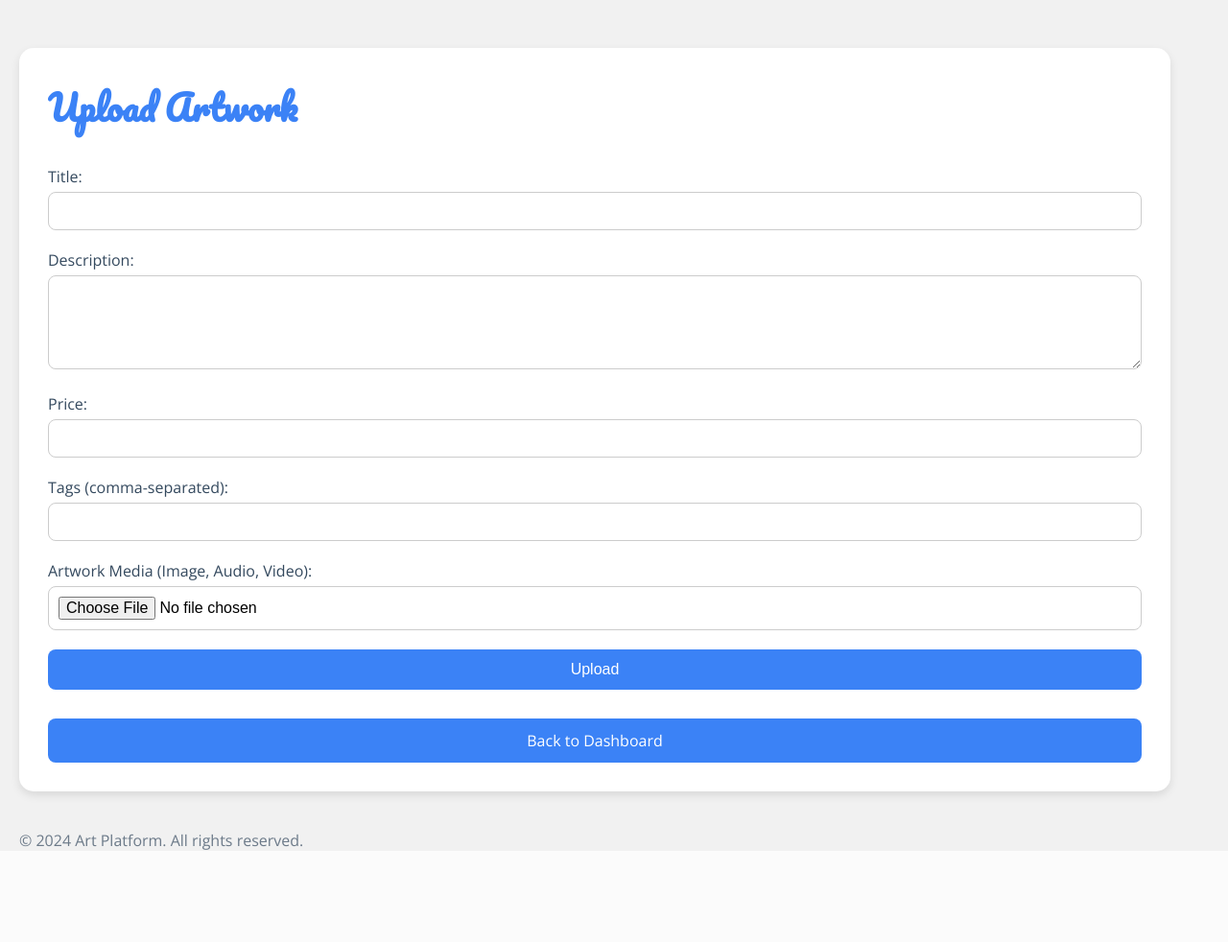
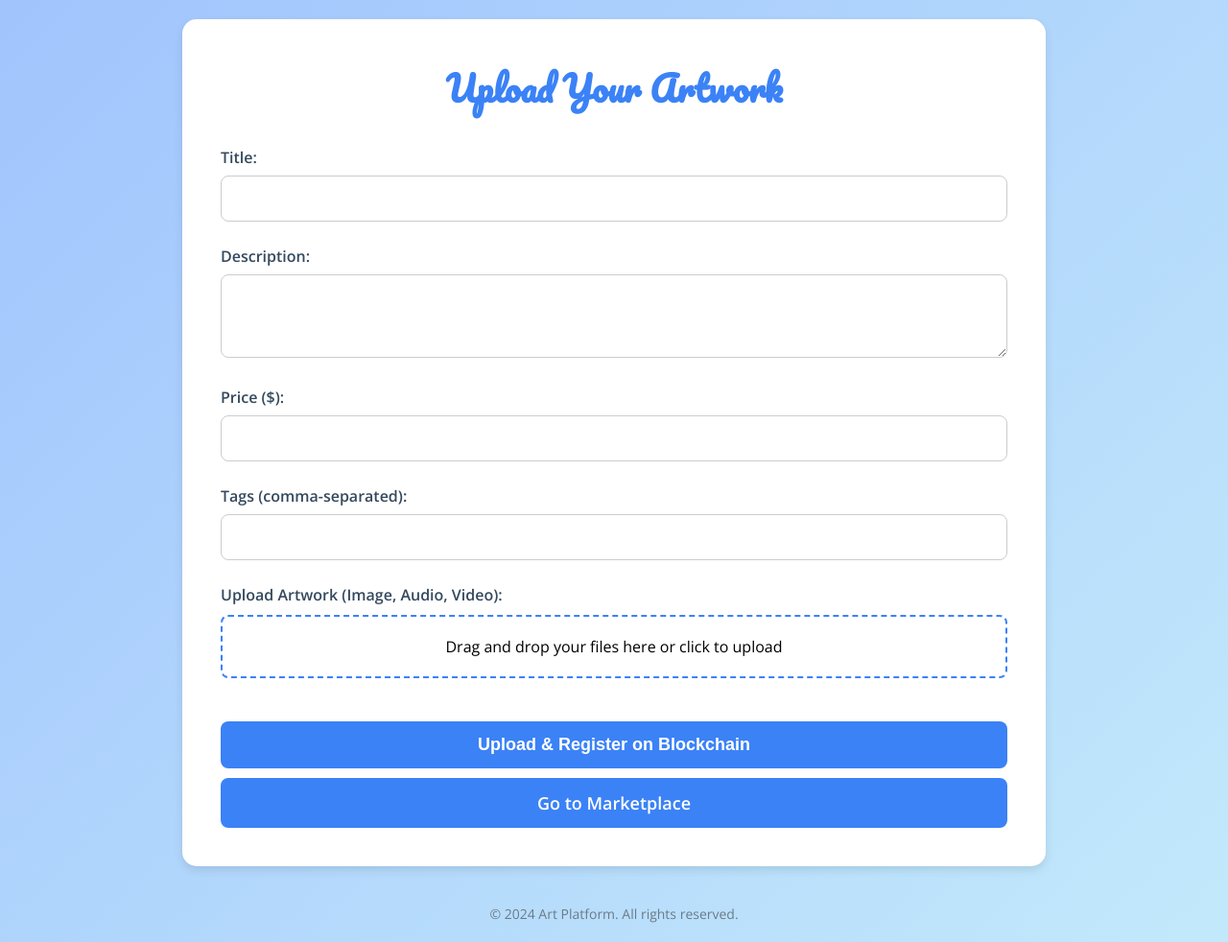
Before and after one commit to smuggerteey/final_capstone, a Flask app: page /upload in a window 1280 px wide. Shown: the whole page at 96% size. Before the commit the page ends 886 px from the top, so only its background shows below. Run offline with Flask 3, Linux system fonts and the light colour scheme; the visitor is signed in with stand-in values (Sample User, id 1); data that the repository does not hold is empty.

Commit message:
Updating upload_artwork.html

```diff
--- a/main/templates/upload_artwork.html
+++ b/main/templates/upload_artwork.html
@@ -8,131 +8,141 @@
         @import url('https://fonts.googleapis.com/css2?family=Pacifico&family=Open+Sans:wght@400;600&family=Playfair+Display:wght@400;700&display=swap');
 
         /* Reset */
-        * {
-            box-sizing: border-box;
-            margin: 0;
-            padding: 0;
-        }
+        * { box-sizing: border-box; margin: 0; padding: 0; }
 
         /* Body and Container */
         body {
             font-family: 'Open Sans', sans-serif;
-            background: #f1f1f1;
+            background: linear-gradient(135deg, #a1c4fd 0%, #c2e9fb 100%);
             display: flex;
+            flex-direction: column;
             justify-content: center;
-            align-items: flex-start;
-            flex-direction: column;
+            align-items: center;
             min-height: 100vh;
-            padding: 0 20px;
+            padding: 20px;
         }
 
         .container {
             width: 100%;
-            max-width: 1200px;
-            padding: 30px;
-            margin-top: 50px;
+            max-width: 900px; /* Increased width */
+            padding: 40px;
             background: #fff;
             box-shadow: 0px 4px 10px rgba(0, 0, 0, 0.1);
             border-radius: 15px;
-        }
-
-        /* Header Section */
-        header {
-            display: flex;
-            justify-content: space-between;
-            align-items: center;
-            margin-bottom: 30px;
+            text-align: center;
+            margin-bottom: 20px; /* Added margin to separate from footer */
         }
 
         h1 {
             font-family: 'Pacifico', cursive;
             font-size: 36px;
             color: #3b82f6;
+            margin-bottom: 30px;
         }
 
-        /* Form Styling */
         .form-group {
-            margin-bottom: 20px;
+            margin-bottom: 25px;
+            text-align: left;
         }
 
         label {
             font-size: 16px;
             color: #34495e;
+            font-weight: bold;
             display: block;
-            margin-bottom: 5px;
+            margin-bottom: 8px;
         }
 
-        input[type="text"],
-        input[type="number"],
-        textarea,
-        input[type="file"] {
+        input, textarea {
             width: 100%;
-            padding: 10px;
+            padding: 14px;
             font-size: 16px;
             border: 1px solid #ccc;
             border-radius: 8px;
+            transition: 0.3s;
         }
 
-        button[type="submit"],
-        .dashboard-btn {
+        input:focus, textarea:focus {
+            border-color: #3b82f6;
+            outline: none;
+        }
+
+        /* Drag and Drop Area */
+        .drag-drop-area {
+            border: 2px dashed #3b82f6;
+            border-radius: 8px;
+            padding: 20px;
+            text-align: center;
+            cursor: pointer;
+            margin-top: 10px;
+            transition: 0.3s;
+        }
+
+        .drag-drop-area:hover {
+            background-color: #e0f0ff;
+        }
+
+        .preview-container {
+            display: flex;
+            justify-content: center;
+            align-items: center;
+            margin-top: 10px;
+        }
+
+        .preview {
+            display: none;
+            width: 100%;
+            max-width: 400px;
+            border-radius: 10px;
+            box-shadow: 0px 2px 10px rgba(0, 0, 0, 0.1);
+        }
+
+        /* Buttons */
+        button, .dashboard-btn {
             background-color: #3b82f6;
             color: white;
             border: none;
-            padding: 12px 20px;
-            font-size: 16px;
+            padding: 14px;
+            font-size: 18px;
             border-radius: 8px;
             cursor: pointer;
             width: 100%;
-            text-align: center;
-            display: inline-block;
             text-decoration: none;
-            transition: background-color 0.3s;
+            transition: 0.3s;
+            font-weight: bold;
+            margin-top: 10px;
         }
 
-        button[type="submit"]:hover,
-        .dashboard-btn:hover {
+        button:hover, .dashboard-btn:hover {
             background-color: #2563eb;
         }
 
-        /* Dashboard Link Styling */
-        .dashboard-link {
-            display: flex;
-            justify-content: center;
-            margin-top: 30px;
+        .dashboard-btn {
+            display: inline-block;
         }
 
-        /* Footer Section */
+        /* Footer */
         footer {
-            text-align: center;
-            margin-top: 40px;
+            margin-top: 20px;
+            font-size: 14px;
             color: #6c7a89;
+            text-align: center; /* Centered footer text */
+            width: 100%; /* Ensure footer takes full width */
         }
 
-        /* Responsive */
-        @media (max-width: 768px) {
-            .container {
-                padding: 20px;
-            }
-            .form-group input,
-            .form-group textarea,
-            .form-group button,
-            .form-group .dashboard-btn {
-                width: 100%;
-            }
+        @media (max-width: 600px) {
+            .container { padding: 20px; }
+            h1 { font-size: 28px; }
         }
     </style>
 </head>
 <body>
 
-    <!-- Main Container -->
     <div class="container">
-        <!-- Header Section -->
-        <header>
-            <h1>Upload Artwork</h1>
-        </header>
+        <h1>Upload Your Artwork</h1>
 
         <!-- Upload Artwork Form -->
-        <form action="{{ url_for('upload_artwork') }}" method="POST" enctype="multipart/form-data">
+        <form id="uploadForm" action="{{ url_for('upload_artwork') }}" method="POST" enctype="multipart/form-data">
             <div class="form-group">
                 <label for="title">Title:</label>
                 <input type="text" id="title" name="title" required>
@@ -140,11 +150,11 @@
 
             <div class="form-group">
                 <label for="description">Description:</label>
-                <textarea id="description" name="description" rows="4" required></textarea>
+                <textarea id="description" name="description" rows="3" required></textarea>
             </div>
 
             <div class="form-group">
-                <label for="price">Price:</label>
+                <label for="price">Price ($):</label>
                 <input type="number" id="price" name="price" step="0.01" required>
             </div>
 
@@ -154,22 +164,77 @@
             </div>
 
             <div class="form-group">
-                <label for="media">Artwork Media (Image, Audio, Video):</label>
-                <input type="file" id="media" name="media" accept="image/*,audio/*,video/*" required>
+                <label>Upload Artwork (Image, Audio, Video):</label>
+                <div class="drag-drop-area" id="drag-drop-area">
+                    Drag and drop your files here or click to upload
+                    <input type="file" id="media" name="media" accept="image/*,audio/*,video/*" required style="display: none;">
+                </div>
+                <div class="preview-container">
+                    <img id="preview-image" class="preview" alt="Artwork Preview">
+                </div>
             </div>
 
-            <button type="submit">Upload</button>
+            <button type="submit">Upload & Register on Blockchain</button>
         </form>
 
-        <div class="dashboard-link">
-            <a href="{{ url_for('dashboard') }}" class="btn dashboard-btn">Back to Dashboard</a>
-        </div>
+        <a href="{{ url_for('marketplace') }}" class="dashboard-btn">Go to Marketplace</a>
     </div>
 
-    <!-- Footer Section -->
     <footer>
         &copy; 2024 Art Platform. All rights reserved.
     </footer>
 
+    <script>
+        const dragDropArea = document.getElementById('drag-drop-area');
+        const fileInput = document.getElementById('media');
+        const previewImage = document.getElementById('preview-image');
+
+        // Click to open file dialog
+        dragDropArea.addEventListener('click', () => {
+            fileInput.click();
+        });
+
+        // Handle drag and drop
+        dragDropArea.addEventListener('dragover', (event) => {
+            event.preventDefault();
+            dragDropArea.style.backgroundColor = '#e0f0ff';
+        });
+
+        dragDropArea.addEventListener('dragleave', () => {
+            dragDropArea.style.backgroundColor = '';
+        });
+
+        dragDropArea.addEventListener('drop', (event) => {
+            event.preventDefault();
+            dragDropArea.style.backgroundColor = '';
+            const files = event.dataTransfer.files;
+            if (files.length > 0) {
+                fileInput.files = files; // Set the files to the input
+                previewFile(files[0]); // Preview the first file
+            }
+        });
+
+        // Preview uploaded image
+        fileInput.addEventListener('change', (event) => {
+            const files = event.target.files;
+            if (files.length > 0) {
+                previewFile(files[0]);
+            }
+        });
+
+        function previewFile(file) {
+            if (file && file.type.startsWith('image')) {
+                const reader = new FileReader();
+                reader.onload = function(e) {
+                    previewImage.src = e.target.result;
+                    previewImage.style.display = "block";
+                };
+                reader.readAsDataURL(file);
+            } else {
+                previewImage.style.display = "none";
+            }
+        }
+    </script>
+
 </body>
 </html>
```
